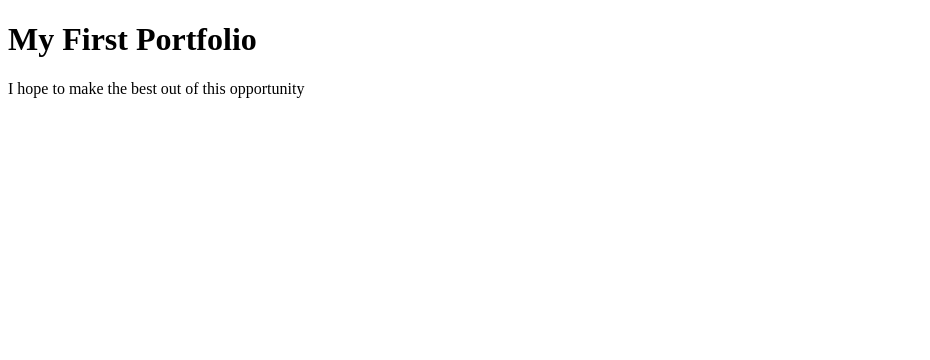
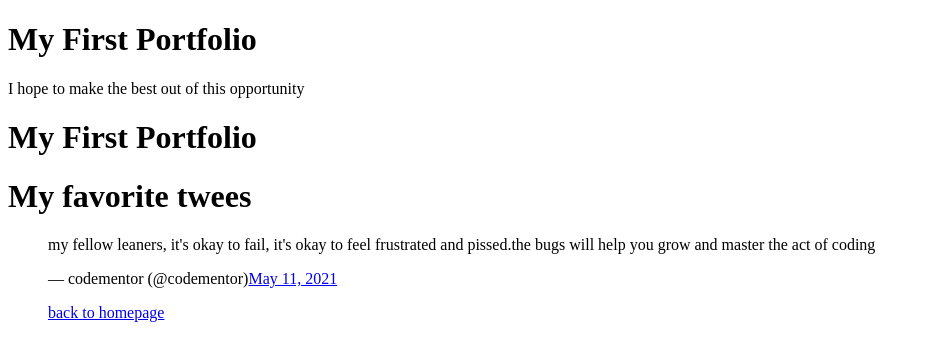
Before and after one commit to Ezenwafo1/My_First_Portfolio, a plain HTML site: page html_basic/tweets.html in a window 1280 px wide. Shown: the whole page, without its empty margins (0-930 px from the left). Drawn offline with Linux system fonts and the light colour scheme.

Commit message:
Update tweets.html

```diff
--- a/html_basic/tweets.html
+++ b/html_basic/tweets.html
@@ -7,5 +7,26 @@
 </head>
 <body>
 <p1>I hope to make the best out of this opportunity</p1>
+    <!DOCTYPE html>
+<html>
+<head>
+<tittle>
+    <h1>My First Portfolio</h1>
+</tittle>
+</head>
+<body>
+<h1>My favorite twees</h1>
+
+<!--embed a tweet-->
+<blockquote class="twitter-tweet">
+    <p lang="en" dir="ltr">
+        my fellow leaners, it's okay to fail, it's okay to feel frustrated and pissed.the bugs will help you grow and master the act of coding
+</p>
+&mdash; codementor (@codementor)<a href="https://twitter.com/codementor/status/1392172180400171011?ref_srctwsrc%5Etfw">May 11, 2021</a>
+<script async src="htpps://platform.twitter.com/widgets.js"chasrset="utf-8"></script>
+<p><a href="index.html">back to homepage</a></p>
+</blockquote>
 </body>
 </html>
+</body>
+</html>
```
